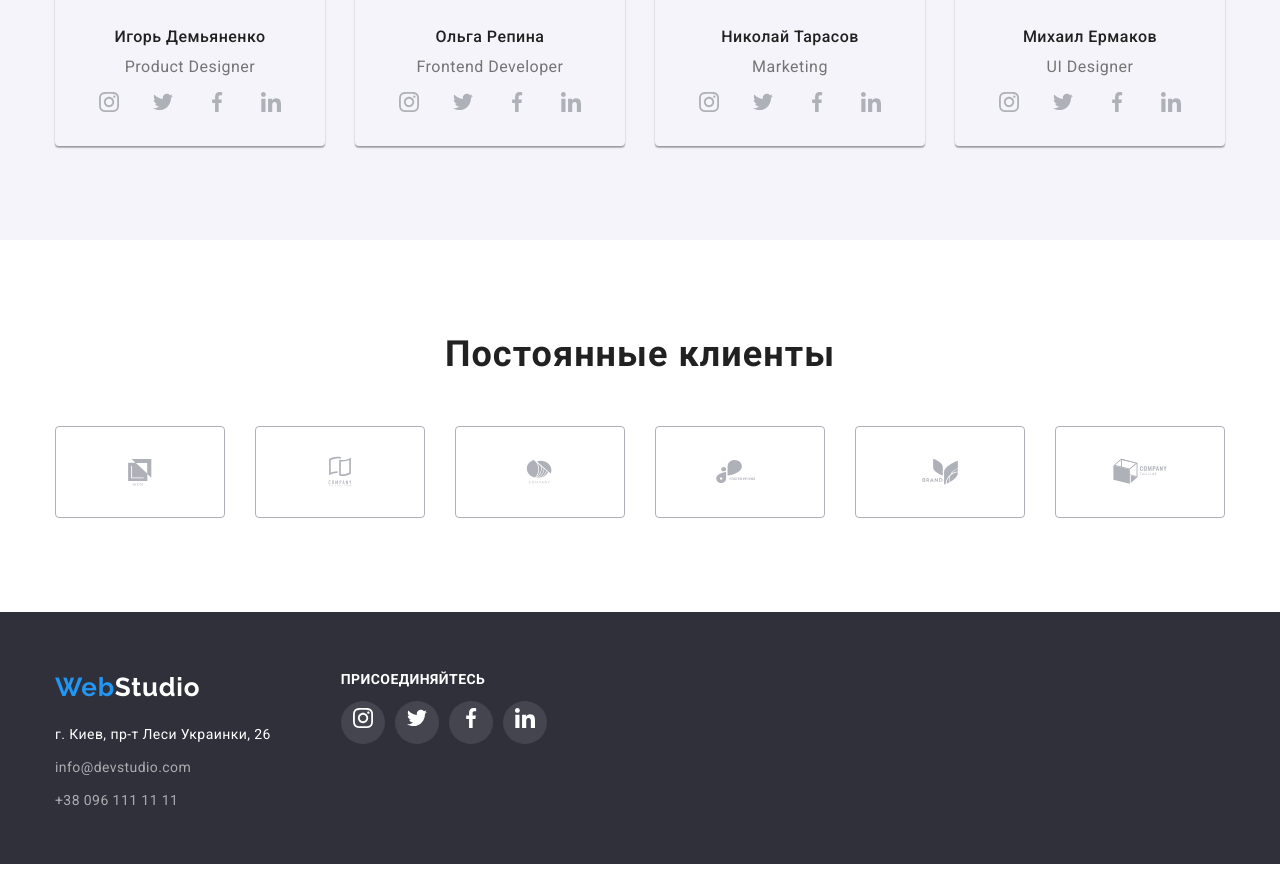
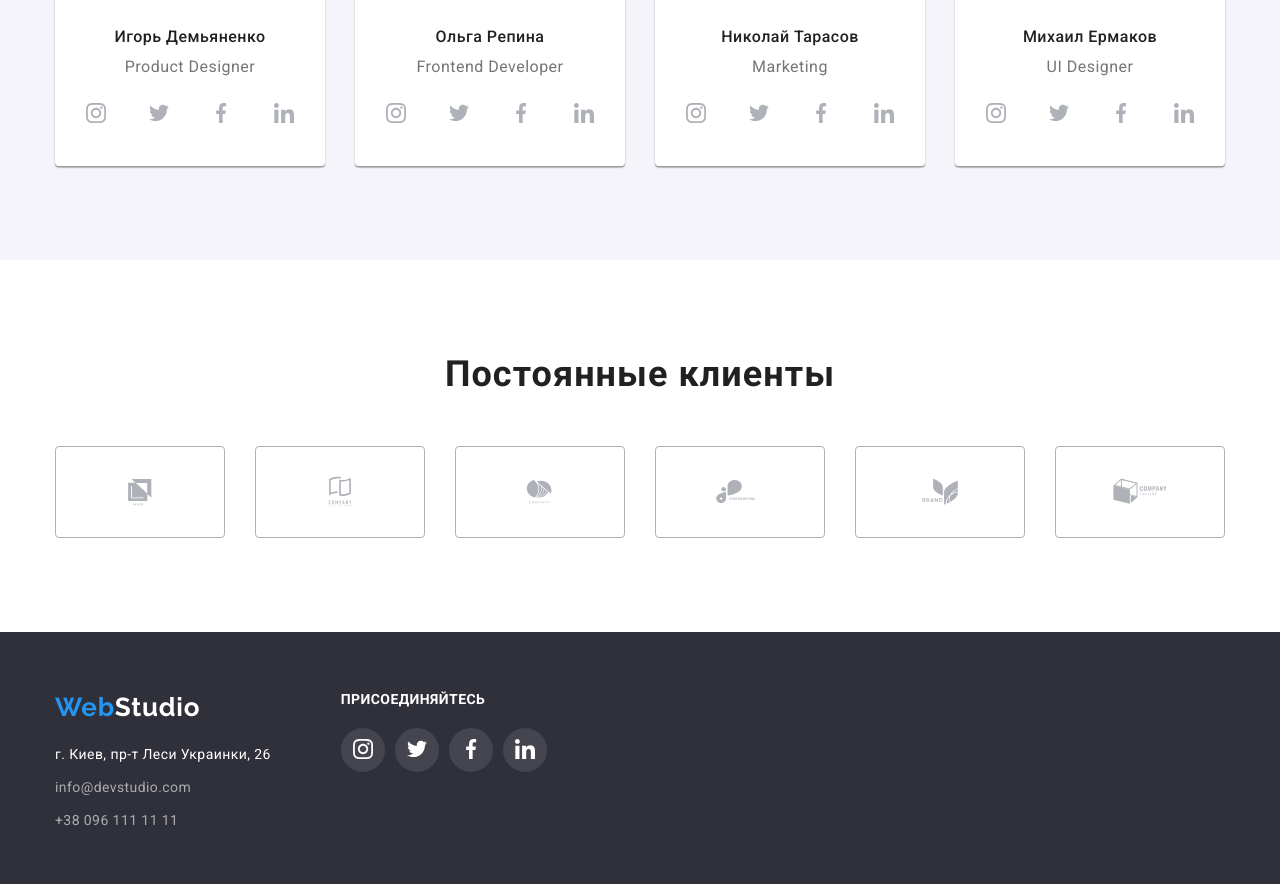
Before and after one commit to Vlasova1983/goit-markup-hw-04, a plain HTML site: page index.html in a window 1280 px wide. Shown: the part 2047-2931 px from the top of the page. Drawn offline with nearby package versions, Linux system fonts and the light colour scheme.

Commit message:
Update styles.css
изменения в иконках социальных сетей

```diff
--- a/css/styles.css
+++ b/css/styles.css
@@ -169,6 +169,7 @@ padding-bottom: 25px;
   color: #FFFFFF;
   border-color:var(--color-acsent);
   background-color: var(--color-acsent);
+  box-shadow: 0px 3px 1px rgba(0, 0, 0, 0.1), 0px 1px 2px rgba(0, 0, 0, 0.08), 0px 2px 2px rgba(0, 0, 0, 0.12);
 
 }
 .button:focus
@@ -176,6 +177,7 @@ padding-bottom: 25px;
   color: #FFFFFF;
   background-color:var(--color-acsent);
   background-color: var(--color-acsent);
+  box-shadow: 0px 3px 1px rgba(0, 0, 0, 0.1), 0px 1px 2px rgba(0, 0, 0, 0.08), 0px 2px 2px rgba(0, 0, 0, 0.12);
 
 }
 
@@ -330,6 +332,7 @@ font-size:  0;
   margin-right: 30px;
   border-radius: 0px 0px 4px 4px;
   box-shadow: 0px 1px 3px rgba(0, 0, 0, 0.12), 0px 1px 1px rgba(0, 0, 0, 0.14), 0px 2px 1px rgba(0, 0, 0, 0.2);
+  background-color: var(--color-fon);
 
   }
   .blok-comanda:nth-child(4) {
@@ -362,12 +365,23 @@ padding-bottom: 10px;
   margin-bottom: 0;
   padding-bottom: 16px;
   }
+
   .comanda-icon {
-    display:flex;
-    fill: var(--color-icon);
-    justify-content: center;
-    align-items: center;
+
+     display: flex;
+     justify-content:space-evenly;
+
     }
+
+    .comanda-icon-but {
+      display: block;
+      width: 44px;
+      height: 44px;
+      text-align: center;
+      padding-top: 25%;
+      justify-content: center;
+      fill: var(--color-icon);
+     }
 
    .comanda-icon-but:hover
     {
@@ -377,23 +391,12 @@ padding-bottom: 10px;
    }
    .comanda-icon-but:focus
    {
-   fill:#FFFFFF;
+    fill:#FFFFFF;
    border-radius:  50%;
    background-color:var(--color-acsent);
   }
-   .comanda-icon-but {
-    fill: var(--color-icon);
-    width: 44px;
-    height: 44px;
-    padding: 12px;
-    border: none;
-   }
-   .comanda-icon-link{
-    margin-right: 10px;
-   }
-  .comanda-icon-link:nth-child(4) {
-    margin-right: 0;
-  }
+
+
 
   /* стилизация раздела постоянные клиенты */
   .clients-about {
@@ -520,15 +523,20 @@ padding-bottom: 10px;
 
      .footer-icon {
       display: flex;
-      justify-content: center;
-      align-items: center;
+      justify-content:space-evenly;
 
      }
      .footer-icon-but {
+      display: block;
+       text-align: center;
+       padding-top: 25%;
+
       width: 44px;
       height: 44px;
+
       border-radius: 50%;
-      padding: 12px;
+
+
       background-color: rgba(255, 255, 255, 0.1);
       cursor: pointer;
       fill: #FFFFFF;
```
